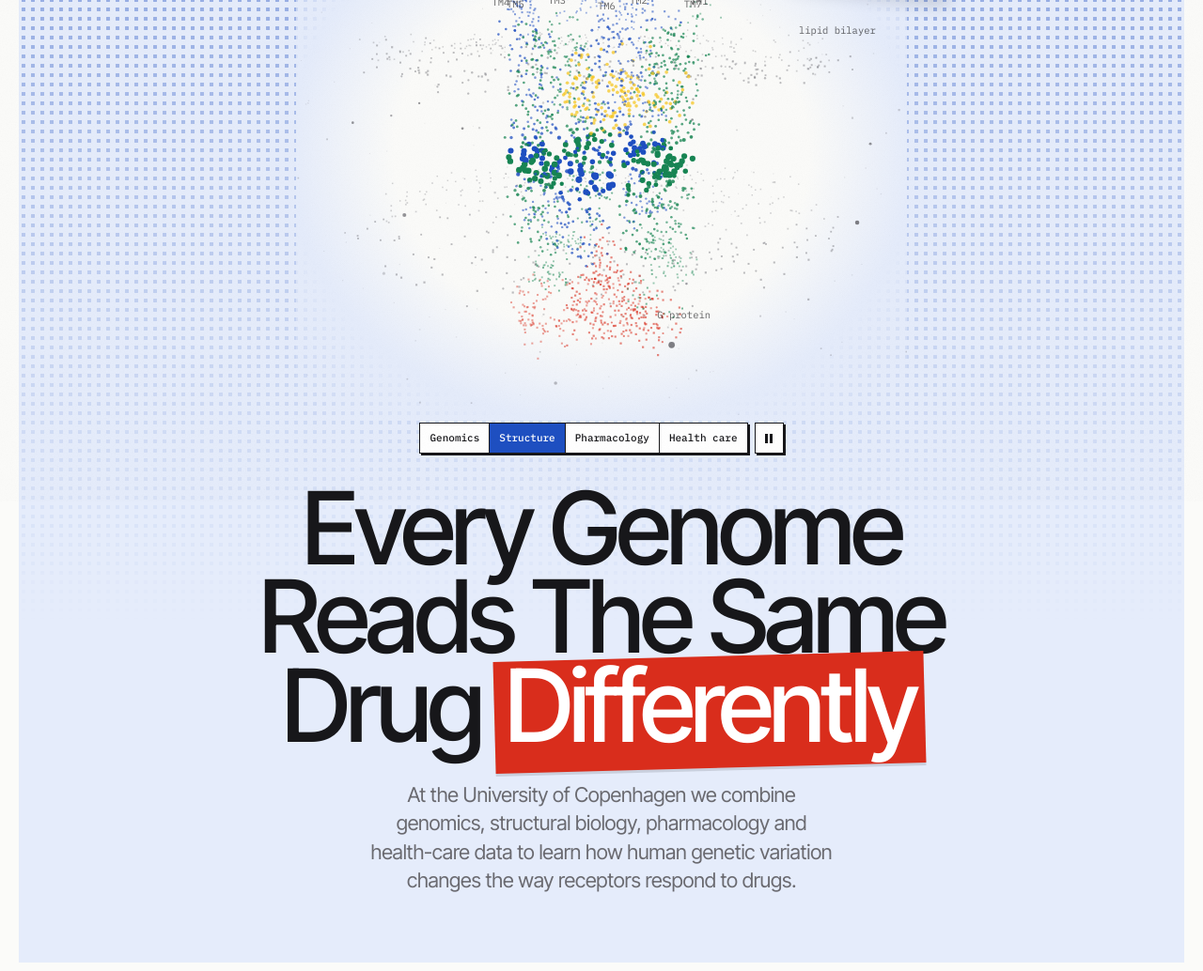
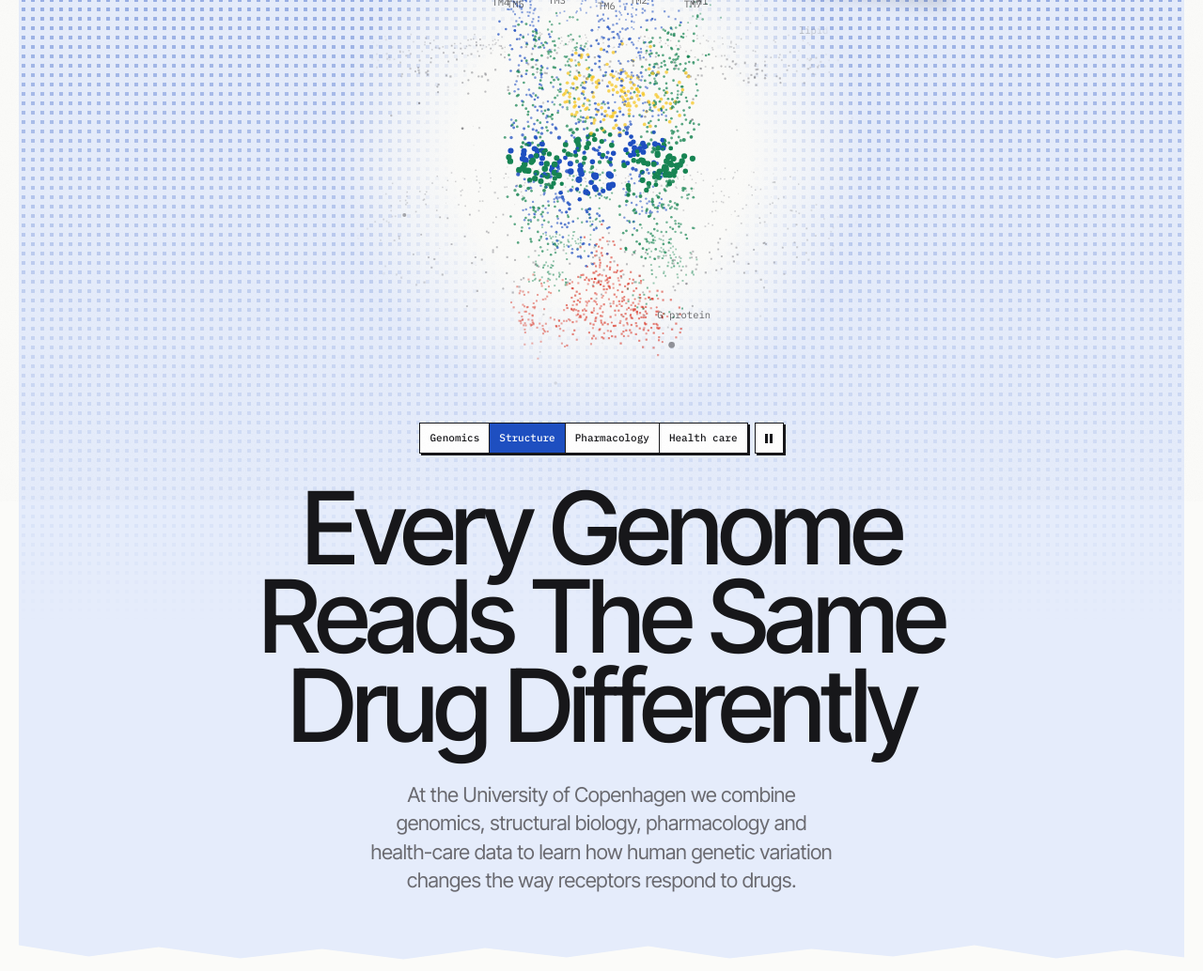
Before and after one commit to HauserGroup/hausergroup.github.io, an Astro site: page / in a window 1280 px wide. Shown: the part 266-1300 px from the top of the page at 94% size. Built offline with nearby package versions, Linux system fonts and the light colour scheme; Astro itself is replaced by a stand-in of ours; animation ran at ten frames a second.

Commit message:
Calm the hero: plain headline, circular glow, cut bottom edge
- Drop the red paper highlight behind "Differently"; it was too loud.
- The animation's glow is now a circle that fades out before the edge of
  its box, and stray particles fade out in a circle too, so no rectangle
  shows against the halftone dots.
- The hero's bottom edge is cut with the same uneven line as the top of
  the yellow Work With Us sheet, so the page opens and closes on matching
  paper. Both edges now come from shared .cut-bottom / .cut-top classes.

Co-Authored-By: Claude Opus 5.5 <noreply@anthropic.com>

```diff
--- a/src/components/ParticleReceptor.astro
+++ b/src/components/ParticleReceptor.astro
@@ -43,11 +43,13 @@ const scenes = ["Genomics", "Structure", "Pharmacology", "Health care"];
   .particle-stage {
     position: relative;
     aspect-ratio: 1.15;
+    /* A circular glow that fades out fully before the edge of the box, so no
+       rectangle shows against the halftone dots. */
     background: radial-gradient(
-      ellipse at center,
-      var(--bg) 48%,
-      var(--blue-t) 72%,
-      transparent 96%
+      circle closest-side at center,
+      var(--bg) 55%,
+      color-mix(in srgb, var(--bg) 55%, transparent) 78%,
+      transparent 100%
     );
     isolation: isolate;
   }
@@ -72,6 +74,17 @@ const scenes = ["Genomics", "Structure", "Pharmacology", "Health care"];
     visibility: hidden;
     touch-action: pan-y;
     cursor: crosshair;
+    /* Fade stray particles out in a circle, so none stop at a straight edge. */
+    -webkit-mask-image: radial-gradient(
+      circle closest-side,
+      #000 72%,
+      transparent 100%
+    );
+    mask-image: radial-gradient(
+      circle closest-side,
+      #000 72%,
+      transparent 100%
+    );
   }
   .particle-controls {
     display: none;
--- a/src/pages/index.astro
+++ b/src/pages/index.astro
@@ -11,7 +11,7 @@ import { joinOptions } from "../data/site";
 
 <Base>
   <section class="wrap hero">
-    <div class="sky dots b">
+    <div class="sky dots b cut-bottom">
       <div class="sim">
         <ParticleReceptor />
         <p class="sticker">
@@ -20,10 +20,7 @@ import { joinOptions } from "../data/site";
           of approved drugs act on a G protein-coupled receptor.
         </p>
       </div>
-      <h1>
-        Every Genome Reads The Same Drug{" "}
-        <mark class="paper r">Differently</mark>
-      </h1>
+      <h1>Every Genome Reads The Same Drug Differently</h1>
       <p class="hero-lead">
         At the University of Copenhagen we combine genomics, structural biology,
         pharmacology and health-care data to learn how human genetic variation
@@ -42,7 +39,7 @@ import { joinOptions } from "../data/site";
 
   <PeopleSection />
 
-  <section class="join-sheet dots y" id="join">
+  <section class="join-sheet dots y cut-top" id="join">
     <div class="wrap join-inner">
       <h2>Work With Us</h2>
       <ul class="join-list">
@@ -61,33 +58,12 @@ import { joinOptions } from "../data/site";
 </Base>
 
 <style>
-  /* Closing sheet with a scissor-cut top edge, in the hero's halftone
-     texture but yellow. The dots are densest at the bottom, mirroring the
-     hero. */
+  /* Closing sheet with a cut top edge, in the hero's halftone texture but
+     yellow. The dots are densest at the bottom, mirroring the hero. */
   .join-sheet {
     margin-top: 96px;
     background: var(--t);
     color: var(--ink);
-    clip-path: polygon(
-      0 18px,
-      6% 6px,
-      12% 16px,
-      19% 4px,
-      26% 14px,
-      33% 3px,
-      40% 15px,
-      47% 5px,
-      54% 17px,
-      61% 4px,
-      68% 14px,
-      75% 6px,
-      82% 18px,
-      89% 4px,
-      95% 13px,
-      100% 5px,
-      100% 100%,
-      0 100%
-    );
   }
   .join-inner {
     padding-block: 112px 88px;
--- a/src/styles/site.css
+++ b/src/styles/site.css
@@ -320,27 +320,54 @@ code {
   }
 }
 
-/* Cut-paper bits, used sparingly: a paper highlight behind one word,
-   a sticker, and a strip of tape. */
-mark.paper {
-  position: relative;
-  z-index: 0;
-  padding: 0 0.06em;
-  background: none;
-  color: var(--on, #fff);
+/* Cut edges: the hero's bottom and the closing sheet's top are cut with the
+   same uneven line, so the page opens and closes on matching paper. */
+.cut-top {
+  clip-path: polygon(
+    0 18px,
+    6% 6px,
+    12% 16px,
+    19% 4px,
+    26% 14px,
+    33% 3px,
+    40% 15px,
+    47% 5px,
+    54% 17px,
+    61% 4px,
+    68% 14px,
+    75% 6px,
+    82% 18px,
+    89% 4px,
+    95% 13px,
+    100% 5px,
+    100% 100%,
+    0 100%
+  );
 }
-mark.paper::before {
-  content: "";
-  position: absolute;
-  z-index: -1;
-  inset: 0.12em -0.04em -0.02em;
-  background: var(--c, var(--red));
-  transform: rotate(var(--tilt, -1.5deg));
-  box-shadow: 0 3px 0 rgb(0 0 0 / 0.12);
+.cut-bottom {
+  clip-path: polygon(
+    0 0,
+    100% 0,
+    100% calc(100% - 5px),
+    95% calc(100% - 13px),
+    89% calc(100% - 4px),
+    82% calc(100% - 18px),
+    75% calc(100% - 6px),
+    68% calc(100% - 14px),
+    61% calc(100% - 4px),
+    54% calc(100% - 17px),
+    47% calc(100% - 5px),
+    40% calc(100% - 15px),
+    33% calc(100% - 3px),
+    26% calc(100% - 14px),
+    19% calc(100% - 4px),
+    12% calc(100% - 16px),
+    6% calc(100% - 6px),
+    0 calc(100% - 18px)
+  );
 }
-mark.paper.y {
-  --on: var(--ink);
-}
+
+/* A strip of tape, used on the post-it. */
 .tape {
   position: absolute;
   width: 76px;
```
Also changed, not shown: design/DESIGN.md (+8 -5 lines).
